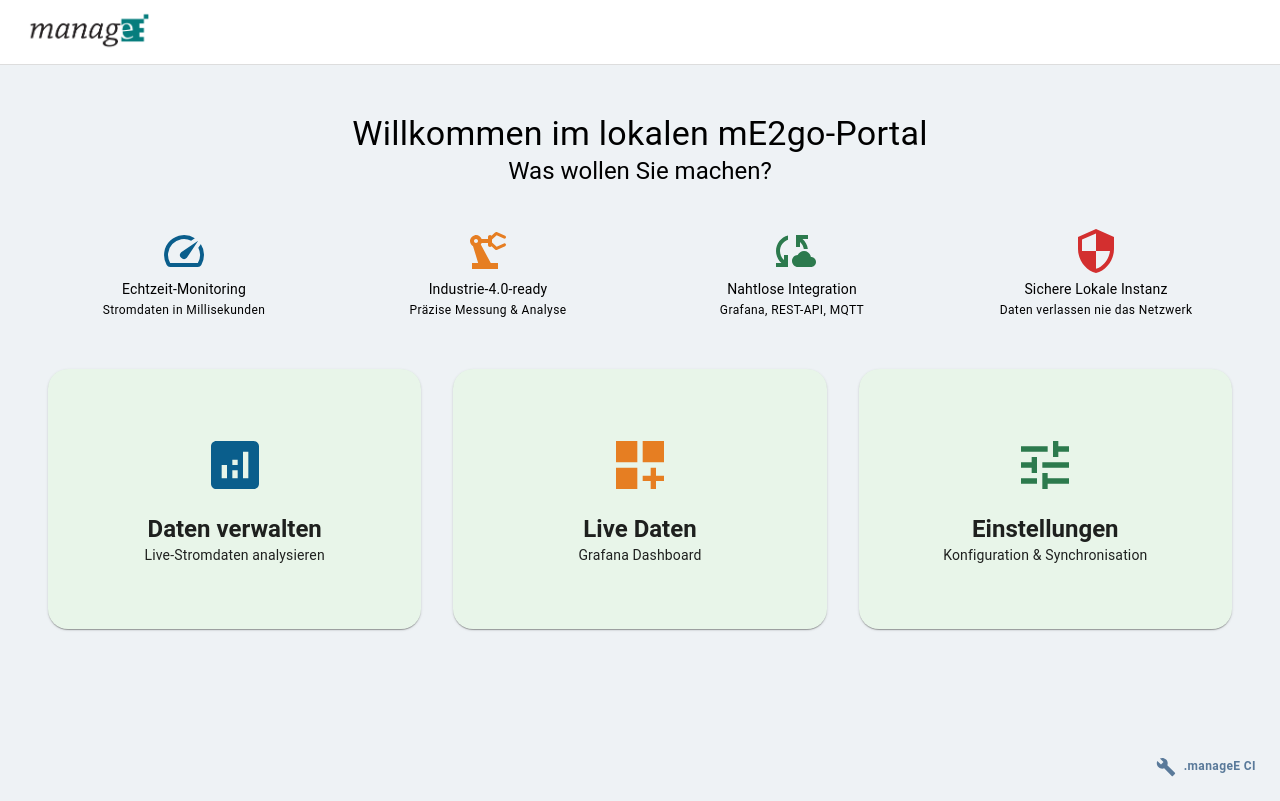
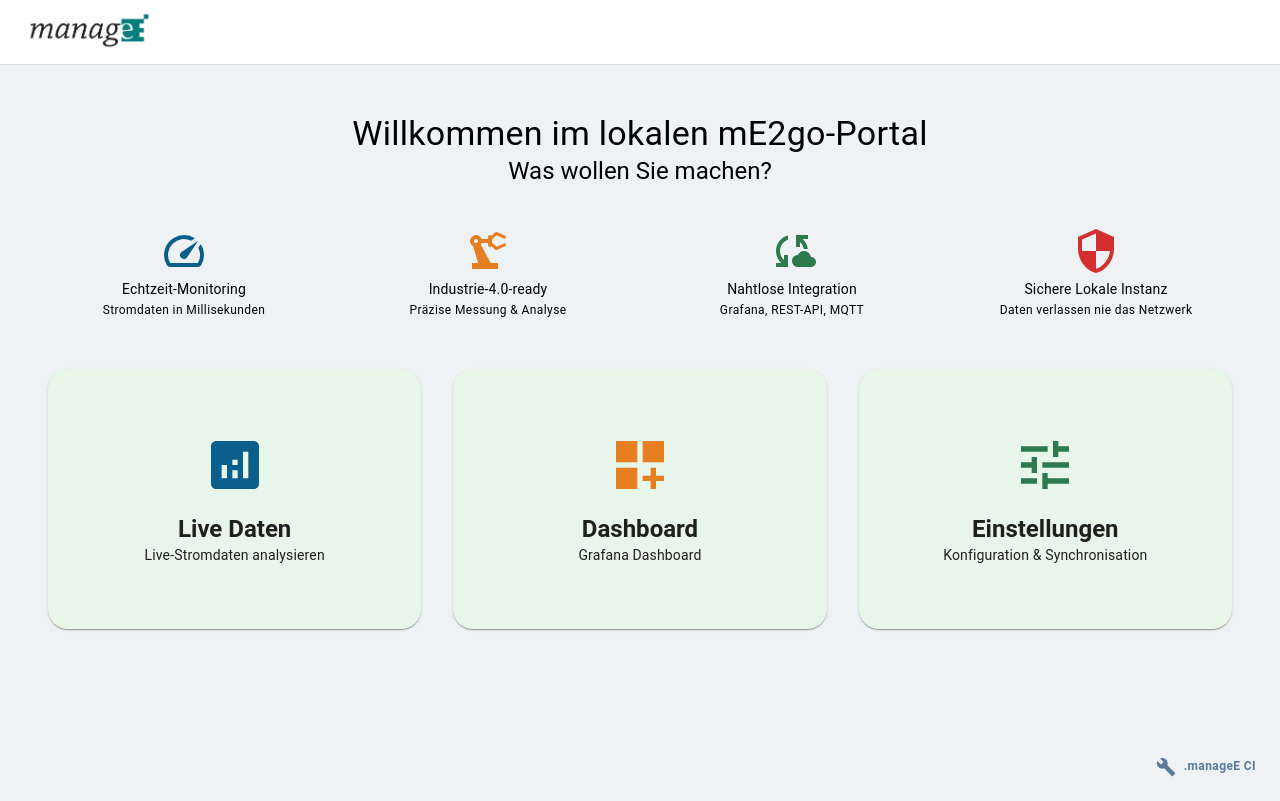
Before and after one commit to saidhammiche/megoErweiterung, a React (Create React App) app in the folder mego-portal/frontend/: page / in a window 1280 px wide. Built offline with nearby package versions, Linux system fonts and the light colour scheme.

Commit message:
Zähler Hinzufügen

```diff
--- a/mego-portal/frontend/src/App.js
+++ b/mego-portal/frontend/src/App.js
@@ -17,6 +17,7 @@
 import SecurityIcon from '@mui/icons-material/Security';
 import BuildIcon from '@mui/icons-material/Build';
 import RefreshIcon from '@mui/icons-material/Refresh';
+import BatteryChargingFullIcon from '@mui/icons-material/BatteryChargingFull';
 
 const theme = createTheme({
   palette: {
@@ -56,6 +57,7 @@
 const APP_URL = 'http://192.168.1.20:50000/';
 const GRAFANA_URL = 'http://192.168.1.20:3000/d/adlddrl/monitoring-des-stromverbrauchs-e28093-me180e2809c?orgId=1&from=now-15m&to=now&timezone=browser&var-kanal=CH16&refresh=5s';
 const CONFIG_URL = 'http://192.168.1.20:50000?view=config';
+const ENERGY_URL = 'http://192.168.1.20:50000?view=energy';
 const DEFAULT_MESSEKOPFER_IP = '192.168.1.7';
 
 // =================== TIME SYNC VIEW ===================
@@ -145,7 +147,6 @@
             <Typography variant="h4" sx={{ fontFamily: 'monospace', bgcolor: '#f8f9fa', py: 2, borderRadius: 2, mb: 2 }}>
               {formatDateTime(pcTime)}
             </Typography>
-            {/* Bouton Kopieren supprimé */}
           </Card>
         </Grid>
         <Grid item xs={12} sx={{ display: 'flex' }}>
@@ -168,7 +169,6 @@
 
       <Card sx={{ mt: 5, p: 4, bgcolor: '#e8f5e9' }}>
         <Typography variant="h6" fontWeight={600}>Netzwerkkonfiguration (Messekoffer)</Typography>
-        {/* Champ IP supprimé */}
         <Button variant="contained" fullWidth onClick={handleSync} disabled={loading} sx={{ mt: 2, bgcolor: '#2c7a4d' }}>
           {loading ? 'Synchronisiere...' : 'PC-Zeit auf Messekoffer übertragen'}
         </Button>
@@ -189,8 +189,8 @@
   };
 
   const cards = [
-    { title: 'Daten verwalten', desc: 'Live‑Stromdaten analysieren', icon: <AnalyticsIcon sx={{ fontSize: 64, color: theme.palette.primary.main }} />, url: APP_URL, action: null },
-    { title: 'Live Daten', desc: 'Grafana Dashboard', icon: <DashboardCustomizeIcon sx={{ fontSize: 64, color: theme.palette.secondary.main }} />, url: GRAFANA_URL, action: null },
+    { title: 'Live Daten', desc: 'Live‑Stromdaten analysieren', icon: <AnalyticsIcon sx={{ fontSize: 64, color: theme.palette.primary.main }} />, url: APP_URL, action: null },
+    { title: 'Dashboard', desc: 'Grafana Dashboard', icon: <DashboardCustomizeIcon sx={{ fontSize: 64, color: theme.palette.secondary.main }} />, url: GRAFANA_URL, action: null },
     { title: 'Einstellungen', desc: 'Konfiguration & Synchronisation', icon: <TuneIcon sx={{ fontSize: 64, color: theme.palette.success.main }} />, url: null, action: () => setShowEinstellungen(true) }
   ];
 
@@ -256,7 +256,15 @@
             <AccessTimeIcon sx={{ fontSize: 72, color: theme.palette.secondary.main }} />
             <Typography variant="h5" fontWeight={700}>Zeitsynchronisation</Typography>
             <Typography variant="body2" color="text.secondary">Uhrzeit zwischen Messekoffer und PC abgleichen</Typography>
-            {/* Ligne "NTP • manuell • Automatik" supprimée */}
+          </CardActionArea>
+        </Card>
+        {/* NOUVELLE CARTE KANAL ZÄHLER */}
+        <Card sx={{ width: { xs: '100%', sm: '320px', md: '360px' }, bgcolor: '#e8f5e9', cursor: 'pointer' }} onClick={() => window.location.href = ENERGY_URL}>
+          <CardActionArea sx={{ p: 4, textAlign: 'center' }}>
+            <BatteryChargingFullIcon sx={{ fontSize: 72, color: theme.palette.success.main }} />
+            <Typography variant="h5" fontWeight={700}>Kanal Zähler</Typography>
+            <Typography variant="body2" color="text.secondary">Energie kumuliert & temporär verwalten</Typography>
+            <Typography variant="caption">18 Kanäle • Energiewerte • Änderungshistorie</Typography>
           </CardActionArea>
         </Card>
       </Box>
@@ -268,7 +276,6 @@
               <Box component="ul" sx={{ pl: 2, color: '#4a627a' }}>
                 <li>mE2go Portal Version 2.1.0</li>
                 <li>Grafana Dashboard: Live‑Daten & Historien</li>
-                {/* Lignes REST-API et MQTT supprimées */}
               </Box>
             </Grid>
             <Grid item xs={12} md={6}>
@@ -276,6 +283,7 @@
               <Box component="ul" sx={{ pl: 2, color: '#4a627a' }}>
                 <li><strong>Kanäle konfigurieren:</strong> Legen Sie Messbereiche, Skalierung und Einheiten fest.</li>
                 <li><strong>Zeitsynchronisation:</strong> Stellen Sie sicher, dass PC und Messekoffer exakt dieselbe Uhrzeit haben.</li>
+                <li><strong>Kanal Zähler:</strong> Verwalten Sie die kumulierten und temporären Energiewerte pro Kanal.</li>
                 <li><strong>Support:</strong> Bei Problemen wenden Sie sich an Ihren Administrator.</li>
               </Box>
             </Grid>
```
